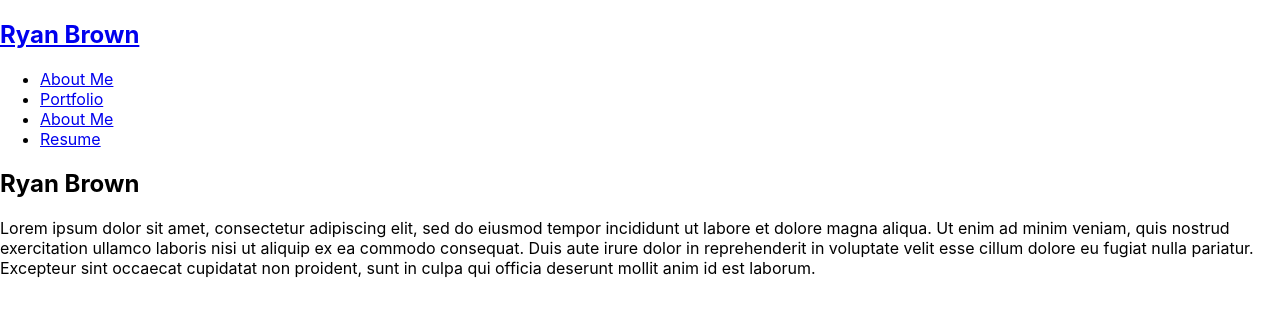
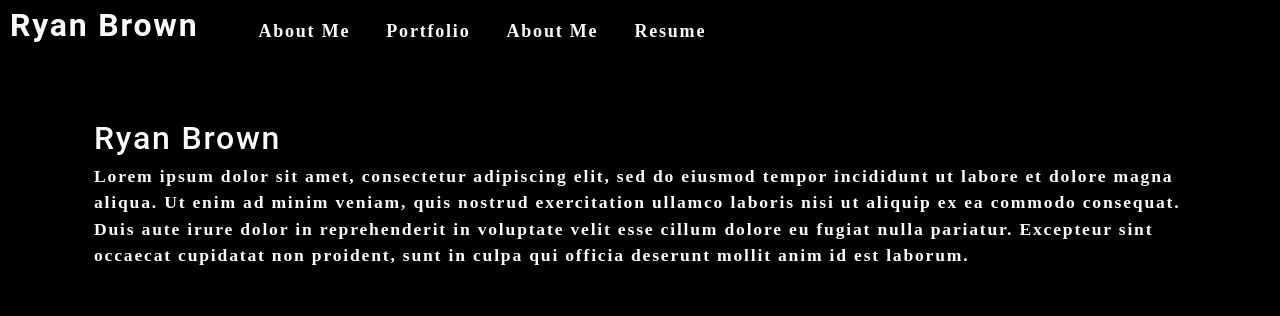
Before and after one commit to ryanabrown14/portfolio-react, a React (Create React App) app: page / in a window 1280 px wide. Shown: the top 316 px of the page. Built offline with nearby package versions, Linux system fonts and the light colour scheme.

Commit message:
added a place holder css

```diff
--- a/src/index.css
+++ b/src/index.css
@@ -1,13 +1,265 @@
+main {
+  margin: 0 auto;
+  max-width: 90%;
+  padding: 50px 30px;
+}
+:root {
+  --primary: #8c54ff;
+  --secondary: #f3a847;
+  --tertiary: #b12704;
+  --light: #fafafa;
+  --dark: #000000;
+  --darker: #111111;
+  --error: rgb(228, 46, 1);
+  --spacing-one: calc(1rem * 0.5);
+  --spacing-two: calc(1rem);
+  --spacing-five: calc(2.5rem);
+}
+
+* {
+  box-sizing: border-box;
+}
+
+html,
+body {
+  min-height: 100%;
+}
+
 body {
   margin: 0;
-  font-family: -apple-system, BlinkMacSystemFont, 'Segoe UI', 'Roboto', 'Oxygen',
-    'Ubuntu', 'Cantarell', 'Fira Sans', 'Droid Sans', 'Helvetica Neue',
-    sans-serif;
-  -webkit-font-smoothing: antialiased;
-  -moz-osx-font-smoothing: grayscale;
+  padding: 0;
+  font-weight: 600;
+  line-height: 1.5;
+  font-size: 18px;
+  letter-spacing: 0.1em;
+  background: var(--dark);
+  color: var(--light);
+  font-family: 'Poiret One', cursive;
 }
 
-code {
-  font-family: source-code-pro, Menlo, Monaco, Consolas, 'Courier New',
-    monospace;
+h1,
+h2,
+h3,
+h4,
+h5,
+h6 {
+  font-family: 'Roboto', sans-serif;
+  font-weight: 500;
+  margin: 5px 0;
+  line-height: 1.25;
 }
+
+h1 {
+  font-size: 2.25rem;
+}
+
+h2 {
+  font-size: 2rem;
+}
+
+h3 {
+  font-size: 1.75rem;
+}
+
+h4 {
+  font-size: 1.5rem;
+}
+
+h5 {
+  font-size: 1.25rem;
+}
+
+h6 {
+  font-size: 1rem;
+}
+
+p {
+  font-size: 1.1rem;
+  margin-top: 0;
+}
+
+a {
+  color: var(--tertiary);
+  text-decoration: none;
+  font-weight: bold;
+}
+
+a:hover {
+  text-decoration: underline;
+}
+
+header {
+  background: var(--dark);
+}
+
+header a {
+  color: var(--light);
+}
+
+button {
+  font-size: 1rem;
+  text-decoration: none;
+  padding: 0.25rem 1rem;
+  border-radius: 0.5rem;
+  border: none;
+  outline: none;
+  cursor: pointer;
+  margin: 0 1px;
+  background-color: var(--secondary);
+}
+
+button:hover {
+  opacity: 0.8;
+}
+
+button[disabled] {
+  cursor: default;
+  opacity: 0.8;
+}
+
+img {
+  max-width: 100%;
+}
+
+span[role='img'] {
+  cursor: default;
+}
+
+form {
+  width: 40%;
+}
+
+input {
+  font-size: 1rem;
+  padding: 0.25rem;
+  border: 1px solid var(--dark);
+  outline: none;
+  border-radius: 3px;
+  transition: box-shadow 0.2s;
+}
+
+input:focus {
+  border: 1px solid var(--secondary);
+  box-shadow: 0 0 0.25rem rgba(0, 0, 0, 0.5);
+}
+
+li {
+  list-style: none;
+}
+
+nav a:hover {
+  text-decoration: none;
+}
+
+nav li {
+  cursor: pointer;
+}
+
+textarea {
+  width: 600px;
+  height: 120px;
+  border: 3px solid #cccccc;
+  padding: 5px;
+}
+
+.container {
+  width: 85%;
+  max-width: 1200px;
+  margin-left: auto;
+  margin-right: auto;
+}
+
+.flex-row {
+  display: flex;
+  flex-wrap: wrap;
+}
+
+.space-between {
+  justify-content: space-between;
+}
+
+.flex-end {
+  justify-content: flex-end;
+}
+
+.mx-1 {
+  margin-right: var(--spacing-one);
+  margin-left: var(--spacing-one);
+}
+
+.mx-2 {
+  margin-right: var(--spacing-two);
+  margin-left: var(--spacing-two);
+}
+
+.my-1 {
+  margin-top: var(--spacing-one);
+  margin-bottom: var(--spacing-one);
+}
+
+.my-2 {
+  margin-top: var(--spacing-two);
+  margin-bottom: var(--spacing-two);
+}
+
+.my-5 {
+  margin-top: var(--spacing-five);
+  margin-bottom: var(--spacing-five);
+}
+
+.px-1 {
+  padding-right: var(--spacing-one);
+  padding-left: var(--spacing-one);
+}
+
+.px-2 {
+  padding-right: var(--spacing-two);
+  padding-left: var(--spacing-two);
+}
+
+.py-1 {
+  padding-top: var(--spacing-one);
+  padding-bottom: var(--spacing-one);
+}
+
+.py-2 {
+  padding-top: var(--spacing-two);
+  padding-bottom: var(--spacing-two);
+}
+
+.card {
+  width: 25%;
+  text-align: center;
+}
+
+.img-thumbnail {
+  width: auto;
+  height: 300px;
+  margin-bottom: 50px;
+  cursor: pointer;
+}
+
+button {
+  background: var(--primary);
+  border: 0;
+  border-radius: 5px;
+  color: #fff;
+  cursor: pointer;
+  font-size: 16px;
+  font-weight: 600;
+  margin-bottom: 30px;
+  padding: 10px 15px;
+}
+
+a {
+  border-radius: 5px;
+  color: var(--primary);
+  font-weight: 600;
+  padding: 2px 4px;
+  margin-left: -2px;
+  margin-right: -2px;
+}
+
+.navActive {
+  color: var(--secondary);
+}
```
Also changed, not shown: 1 other file (tests, documents, lock files or other folders).
